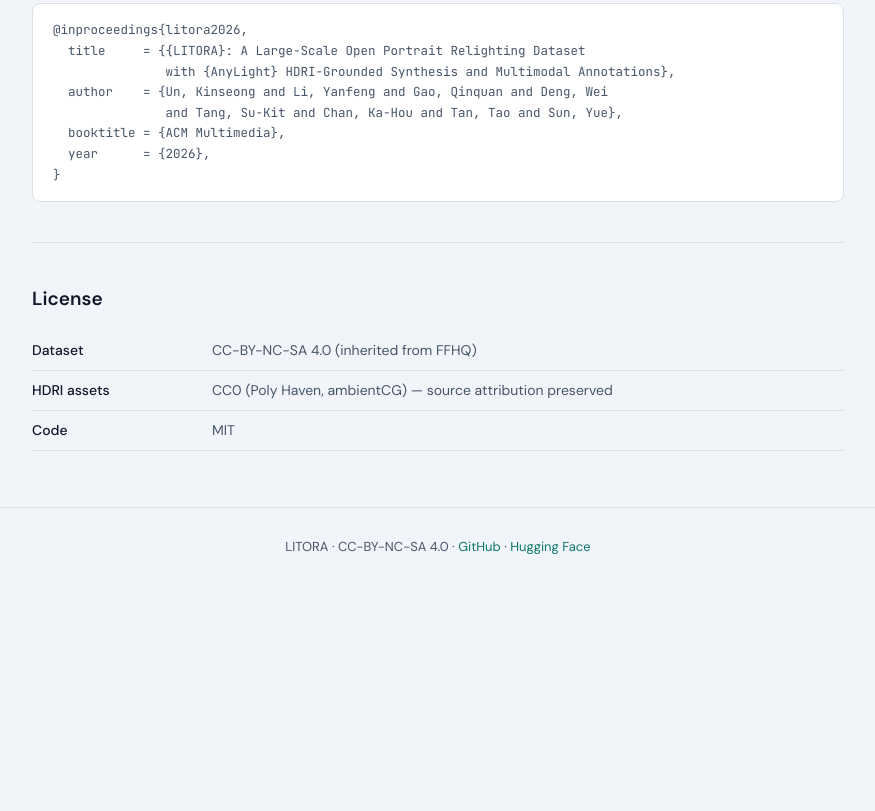
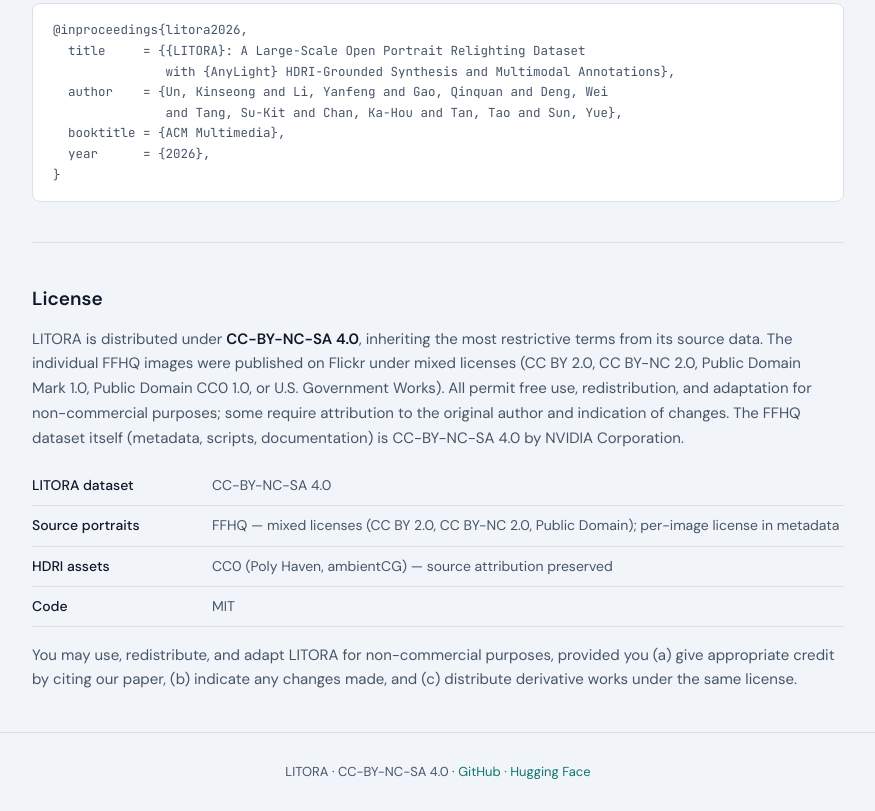
Before and after one commit to LITORA-bases/LITORA-dataset, a plain HTML site: page docs/index.html in a window 1280 px wide. Shown: the part 5521-6332 px from the top of the page, without its empty margins (202-1077 px from the left). Before the commit the page ends 6106 px from the top, so only its background shows below. Drawn offline with Linux system fonts and the light colour scheme.

Commit message:
Add files via upload

```diff
--- a/docs/index.html
+++ b/docs/index.html
@@ -504,13 +504,30 @@
   <!-- License -->
   <section>
     <h2>License</h2>
+    <p>
+      LITORA is distributed under <strong>CC-BY-NC-SA 4.0</strong>, inheriting the most
+      restrictive terms from its source data. The individual FFHQ images were published
+      on Flickr under mixed licenses (CC&nbsp;BY&nbsp;2.0, CC&nbsp;BY-NC&nbsp;2.0,
+      Public Domain Mark&nbsp;1.0, Public Domain CC0&nbsp;1.0, or U.S. Government Works).
+      All permit free use, redistribution, and adaptation for non-commercial purposes;
+      some require attribution to the original author and indication of changes.
+      The FFHQ dataset itself (metadata, scripts, documentation) is
+      CC-BY-NC-SA 4.0 by NVIDIA Corporation.
+    </p>
     <table class="props">
       <tbody>
-        <tr><td>Dataset</td><td>CC-BY-NC-SA 4.0 (inherited from FFHQ)</td></tr>
+        <tr><td>LITORA dataset</td><td>CC-BY-NC-SA 4.0</td></tr>
+        <tr><td>Source portraits</td><td>FFHQ &mdash; mixed licenses (CC&nbsp;BY&nbsp;2.0, CC&nbsp;BY-NC&nbsp;2.0, Public Domain); per-image license in metadata</td></tr>
         <tr><td>HDRI assets</td><td>CC0 (Poly Haven, ambientCG) &mdash; source attribution preserved</td></tr>
         <tr><td>Code</td><td>MIT</td></tr>
       </tbody>
     </table>
+    <p>
+      You may use, redistribute, and adapt LITORA for non-commercial purposes, provided you
+      (a) give appropriate credit by citing our paper,
+      (b) indicate any changes made, and
+      (c) distribute derivative works under the same license.
+    </p>
   </section>
 
 </main>
```
Also changed, not shown: 3 other files.
